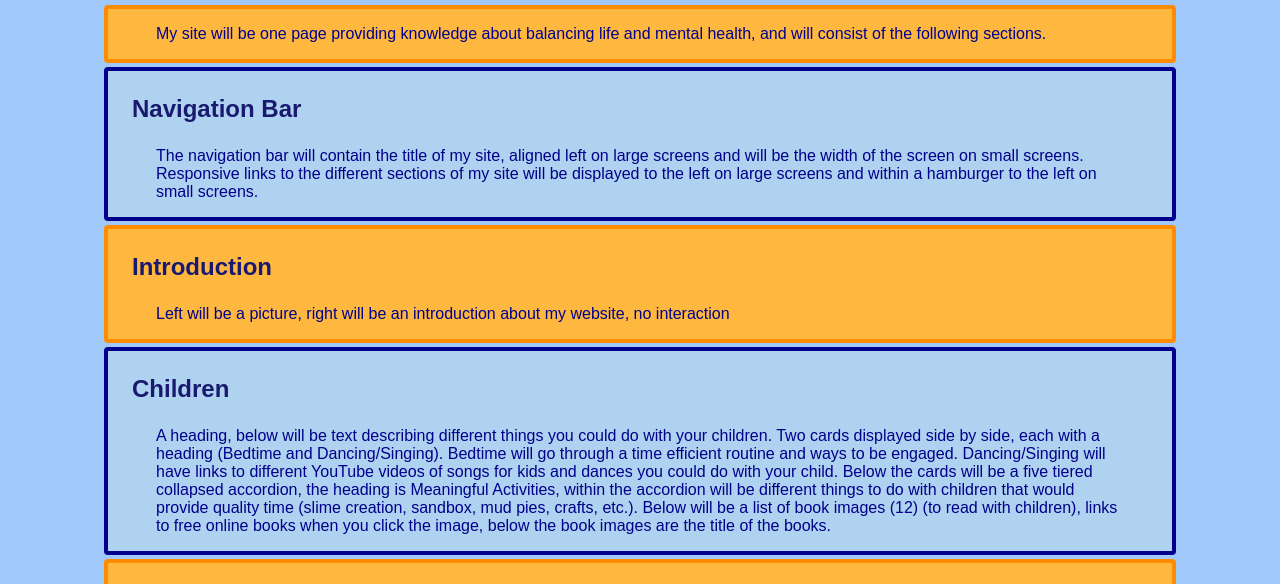
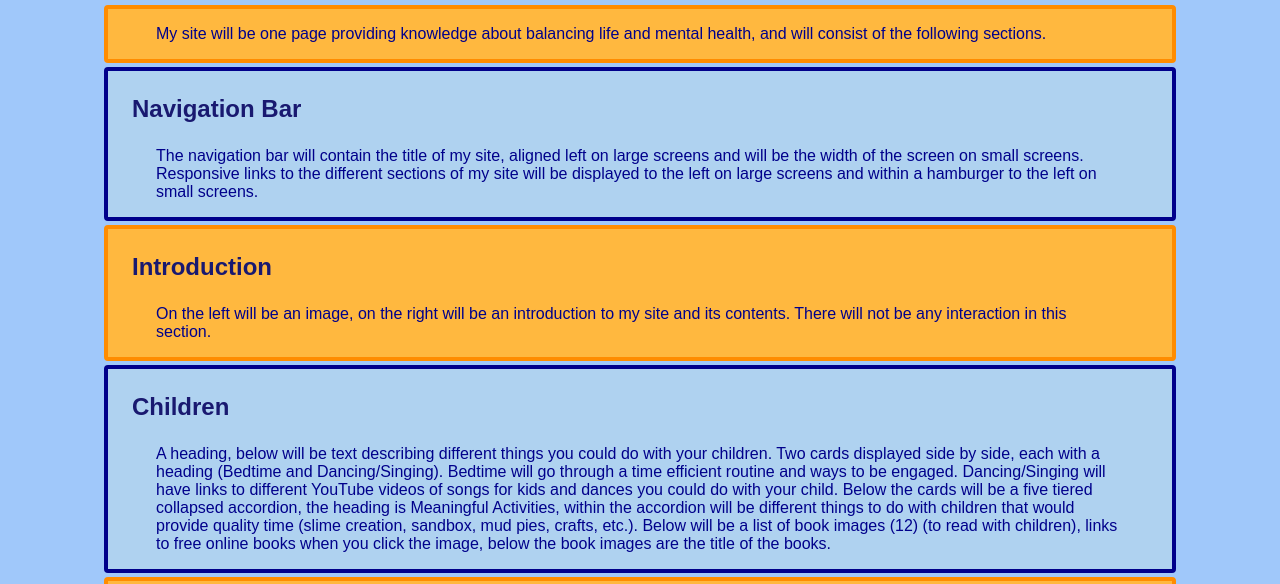
Before and after one commit to JWilliams216/my-pwp-jasmine, a plain HTML site: page public_html/documentation/milestone-2.html in a window 1280 px wide. Shown: the part 168-752 px from the top of the page. Drawn offline with Linux system fonts and the light colour scheme.

Commit message:
Introduction section content corrected.

```diff
--- a/public_html/documentation/milestone-2.html
+++ b/public_html/documentation/milestone-2.html
@@ -21,7 +21,7 @@
 <!--Name section-->
 <div class="introduction">
     <h3 class="contentH" >Introduction</h3>
-    <p class="contentP">Left will be a picture, right will be an  introduction about my website, no interaction</p>
+    <p class="contentP">On the left will be an image, on the right will be an introduction to my site and its contents. There will not be any interaction in this section.</p>
 </div>
 
 <div class="children">
```
